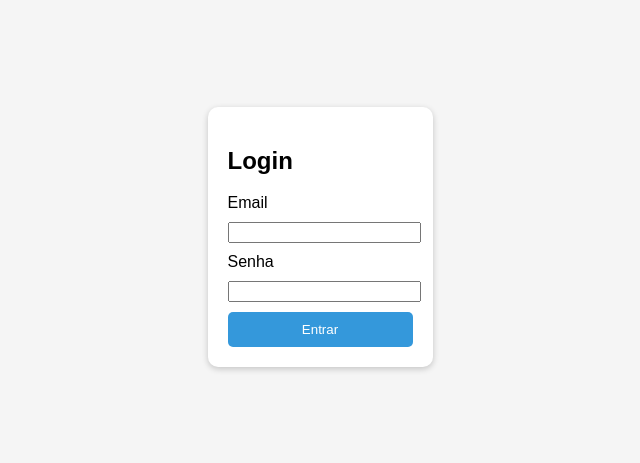
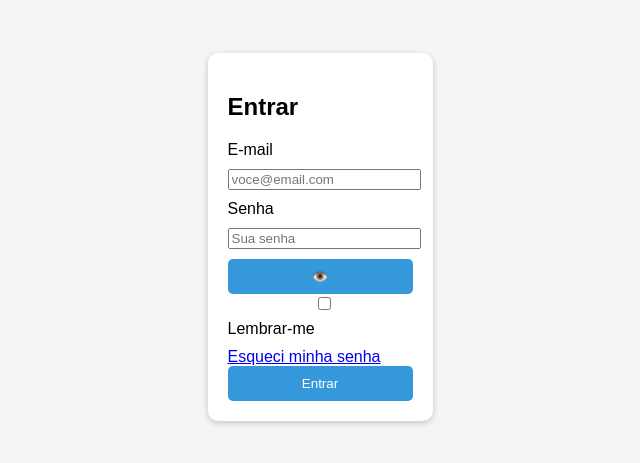
Before and after one commit to Bancos-de-Dados-II/projeto-3-espalhas, a website: page view/login.html in a window 1280 px wide. Shown: the part 171-634 px from the top of the page, without its empty margins (320-960 px from the left). Drawn offline with Linux system fonts and the light colour scheme.

Commit message:
estruturando página de login

```diff
--- a/view/login.html
+++ b/view/login.html
@@ -7,16 +7,36 @@
     <title>Login</title>
 </head>
 <body>
-  <form id="form-login">
-    <h2>Login</h2>
-    <label for="email">Email</label>
-    <input type="email" id="email" required>
+  <main class="auth">
+    <form id="form-login" class="card">
+      <h2>Entrar</h2>
 
-    <label for="password">Senha</label>
-    <input type="password" id="password" required>
+      <div class="field">
+        <label for="email">E-mail</label>
+        <div class="input-wrap">
+          <input type="email" id="email" placeholder="voce@email.com" required>
+        </div>
+      </div>
 
-    <button type="submit">Entrar</button>
-  </form>
+      <div class="field">
+        <label for="password">Senha</label>
+        <div class="input-wrap">
+          <input type="password" id="password" placeholder="Sua senha" required>
+          <button type="button" class="toggle-pass" aria-label="Mostrar/ocultar senha">👁️</button>
+        </div>
+      </div>
+
+      <div class="actions">
+        <label class="remember">
+          <input type="checkbox" id="remember">
+          Lembrar-me
+        </label>
+        <a href="#" class="link">Esqueci minha senha</a>
+      </div>
+
+      <button type="submit" class="btn-primary">Entrar</button>
+    </form>
+  </main>
 
   <!-- Modal de erro -->
   <div id="modal-erro">
@@ -25,7 +45,6 @@
       <button id="btn-fechar">Fechar</button>
     </div>
   </div>
-
   <script src="scripts/login.js"></script>
 </body>
 </html>
```
